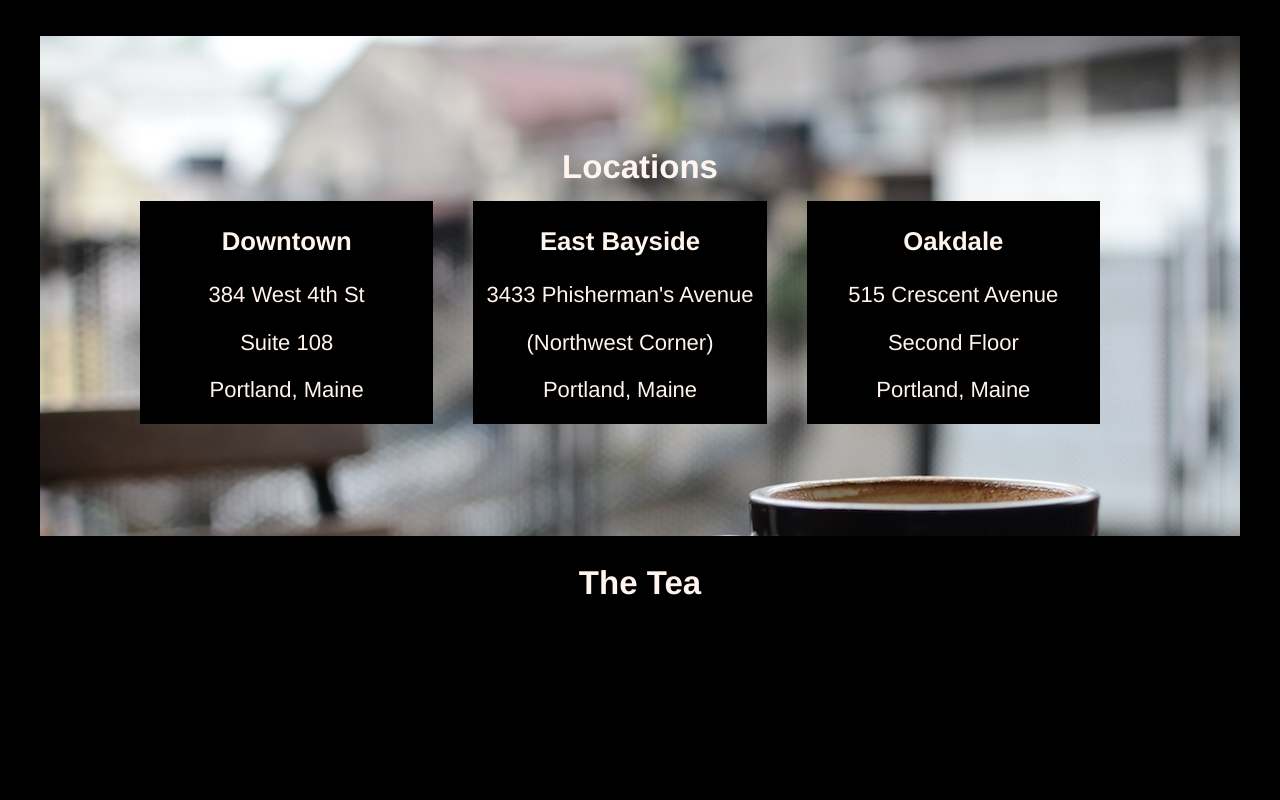
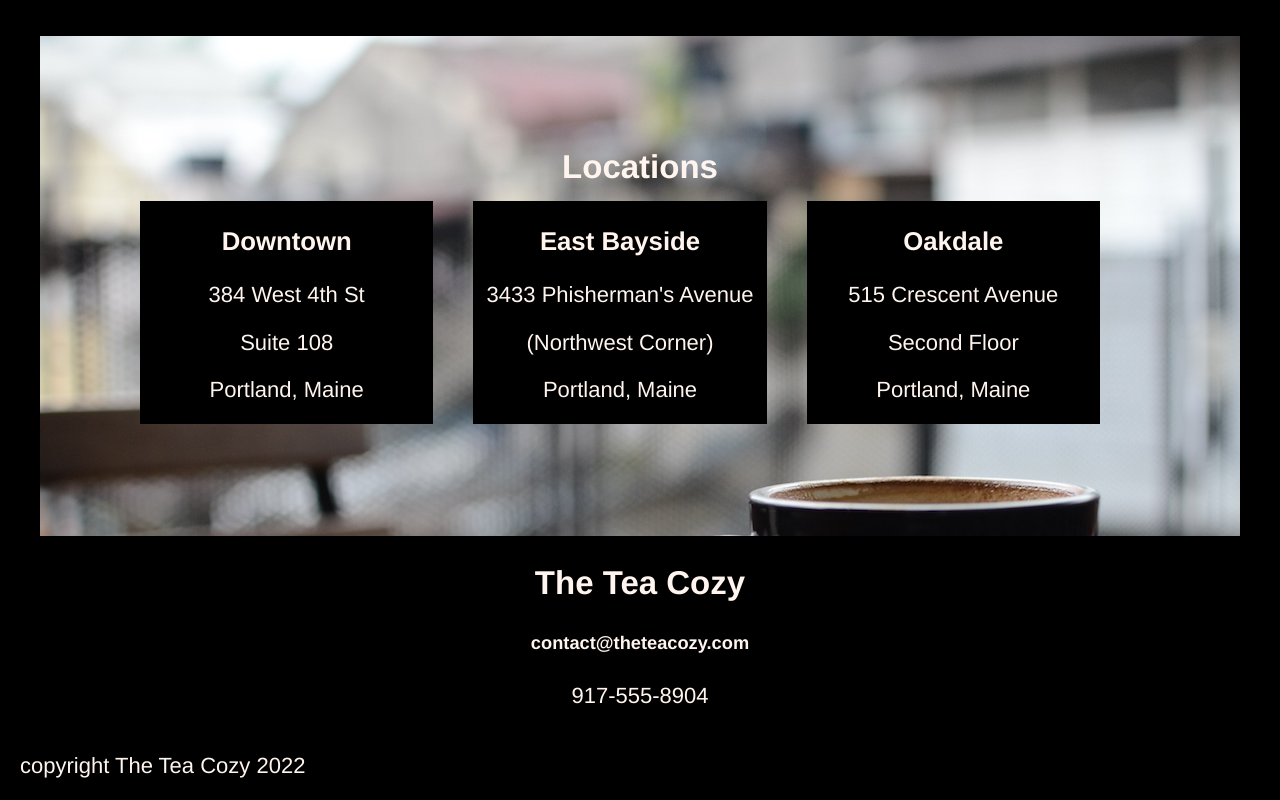
Before and after one commit to kim-atkinson/theteacozy, a plain HTML site: page index.html in a window 1280 px wide. Shown: the part 1473-2273 px from the top of the page. Before the commit the page ends 2102 px from the top, so only its background shows below. Drawn offline with nearby package versions, Linux system fonts and the light colour scheme.

Commit message:
Added footer.

```diff
--- a/css/styles.css
+++ b/css/styles.css
@@ -115,3 +115,11 @@ a {
 .padding {
     padding: 60px 0;
 }
+
+/* Footer */
+
+.bottom-footer {
+    display: flex;
+    justify-content: flex-start;
+    margin-left: 20px;
+}
--- a/index.html
+++ b/index.html
@@ -95,8 +95,13 @@
       </section>
     </main>
     <footer>
-      <div class="container">
-        <h2>The Tea</h2>
+      <div class="top-footer">
+        <h2>The Tea Cozy</h2>
+        <h5>contact@theteacozy.com</h5>
+        <p>917-555-8904</p>
+        <div class="bottom-footer">
+          <p>copyright The Tea Cozy 2022</p>
+        </div>
       </div>
     </footer>
     <section class="footer"></section>
```
